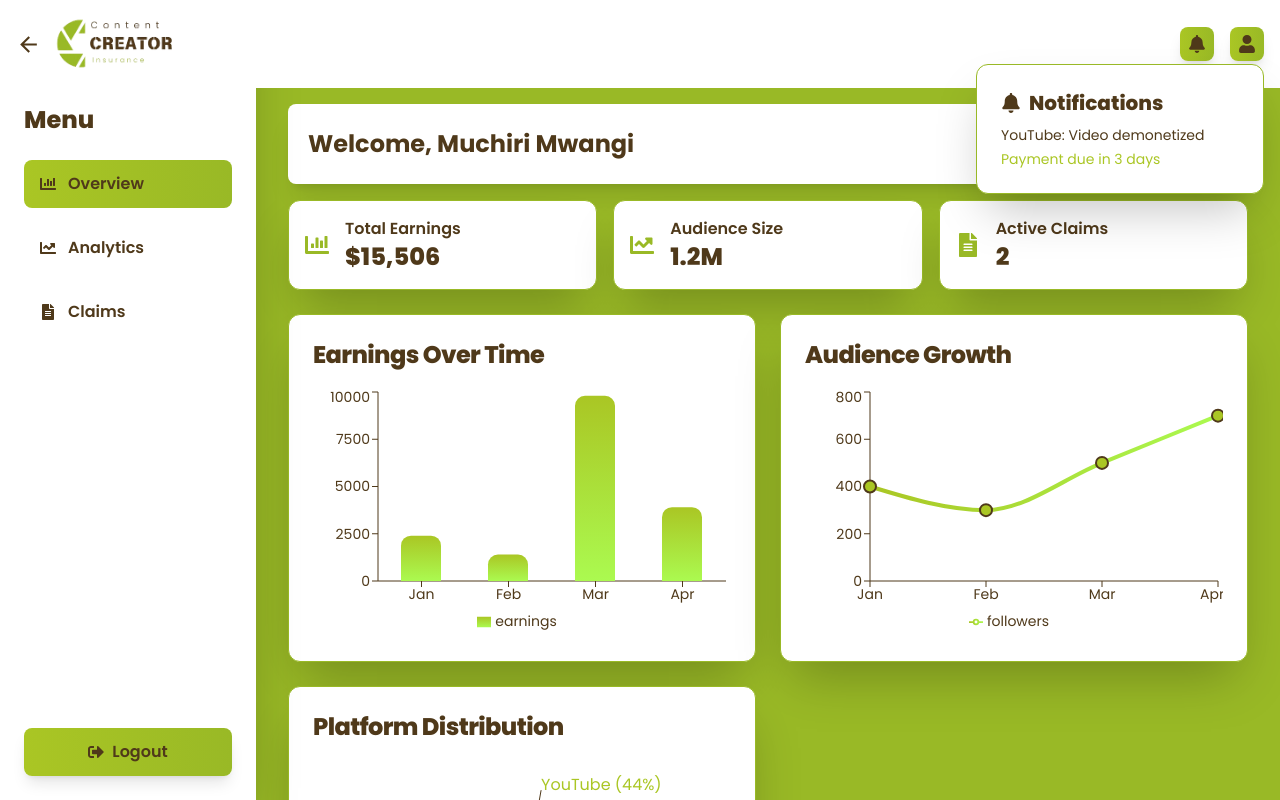
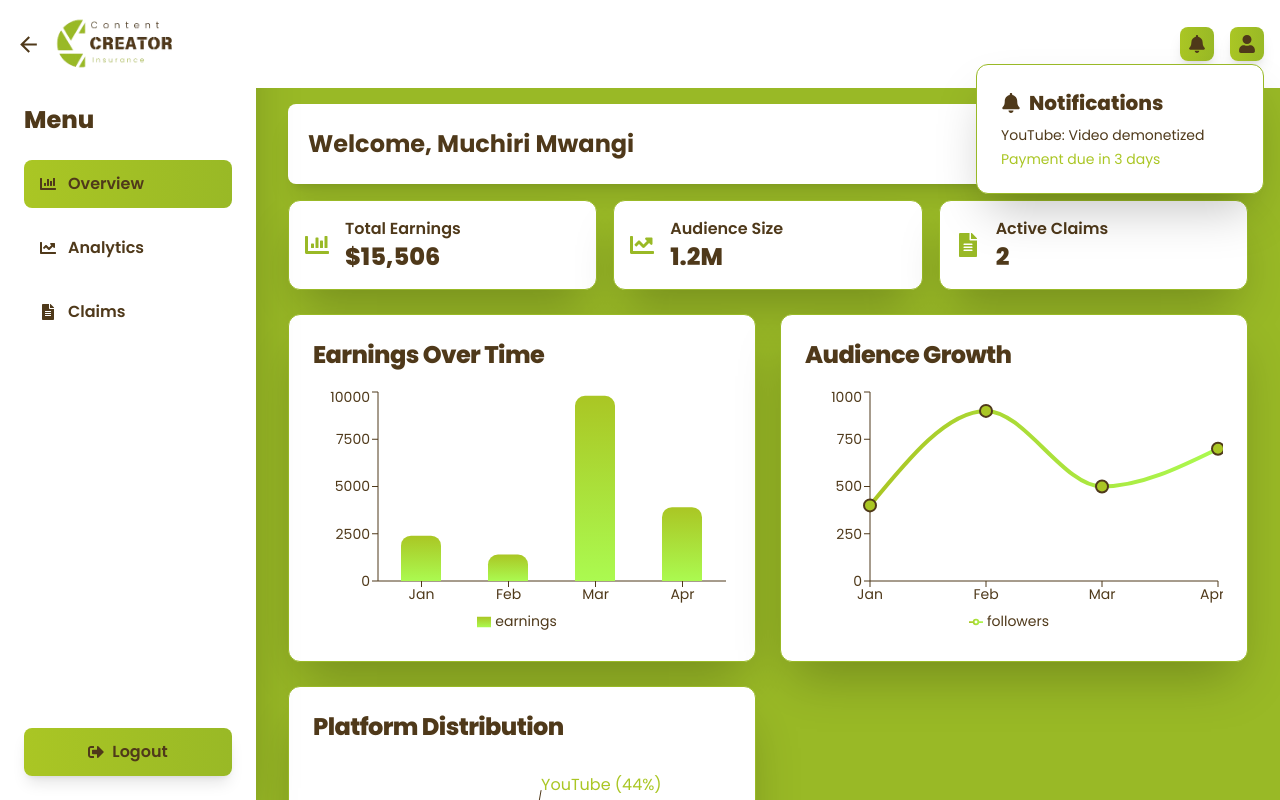
Before and after one commit to MuchiriTheDev/Content, a React (Vite) app: page /dashboard in a window 1280 px wide. Built offline with nearby package versions, Linux system fonts and the light colour scheme.

Commit message:
Update audience data: adjust February followers count to reflect accurate metrics

```diff
--- a/src/Pages/DashboardRelated/Dashboard.jsx
+++ b/src/Pages/DashboardRelated/Dashboard.jsx
@@ -15,7 +15,7 @@ const earningsData = [
 ];
 const audienceData = [
   { month: 'Jan', followers: 400 },
-  { month: 'Feb', followers: 300 },
+  { month: 'Feb', followers: 900 },
   { month: 'Mar', followers: 500 },
   { month: 'Apr', followers: 700 },
 ];
```
